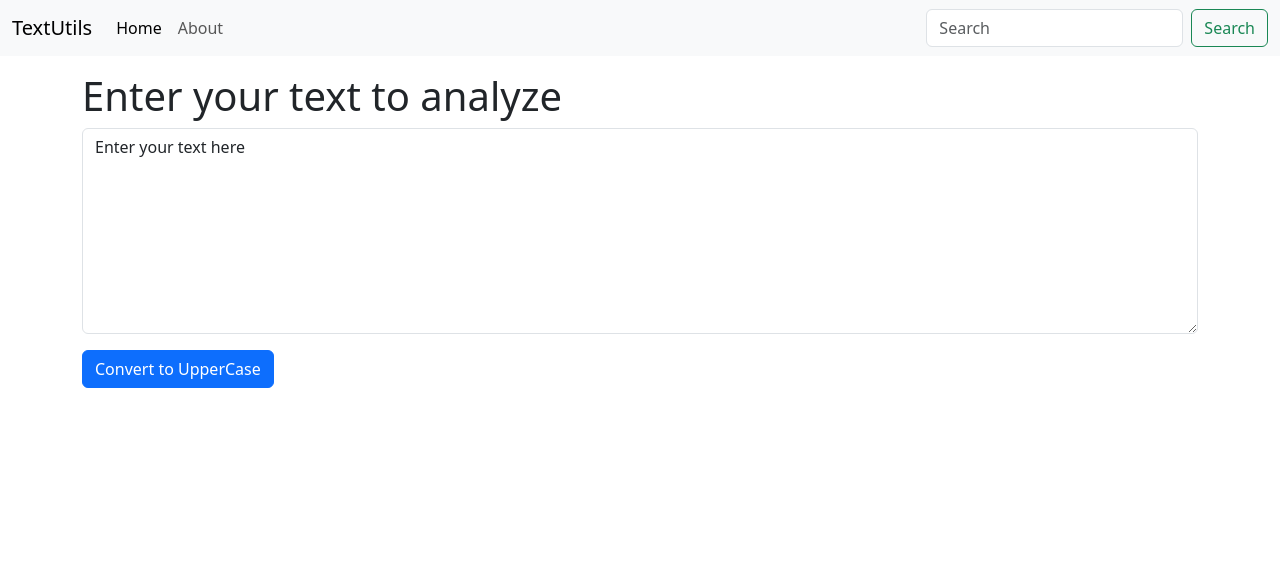
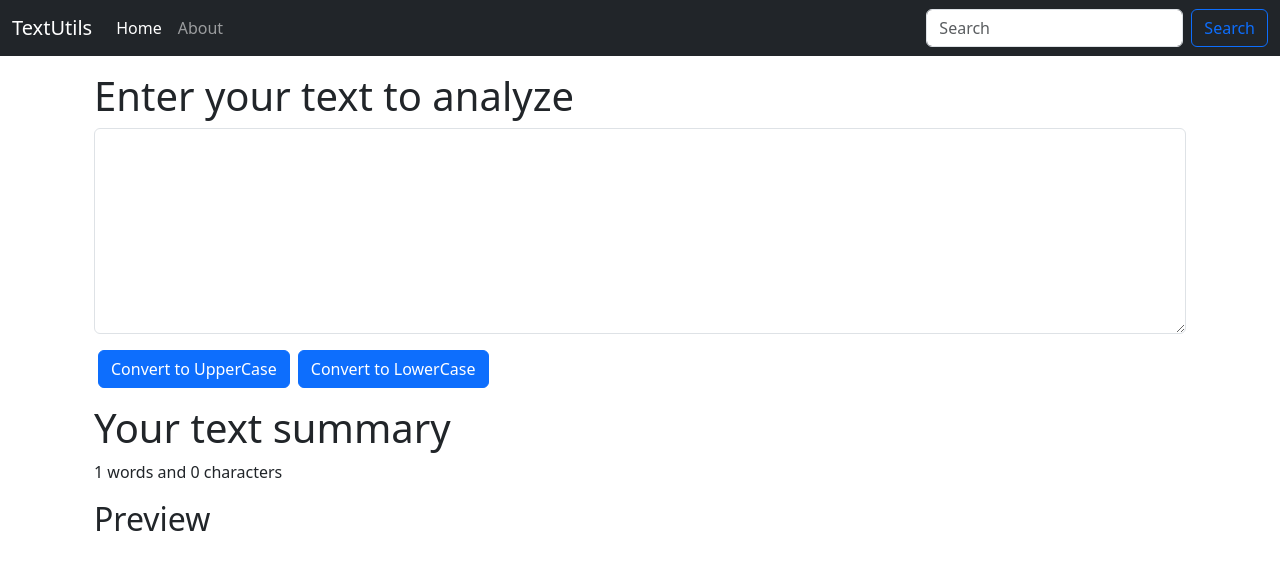
Before and after one commit to tshivanshu9/textutils, a React (Create React App) app: page / in a window 1280 px wide. Shown: the top 570 px of the page. Built offline with nearby package versions, Linux system fonts and the light colour scheme.

Commit message:
More buttons - video no 8

```diff
--- a/src/components/Navbar.js
+++ b/src/components/Navbar.js
@@ -3,7 +3,7 @@
 
 export default function Navbar({title = 'TextUtils', aboutText = 'About'}) {
   return (
-    <nav className="navbar navbar-expand-lg bg-body-tertiary">
+    <nav className="navbar navbar-expand-lg navbar-dark bg-dark">
       <div className="container-fluid">
         <a className="navbar-brand" href="/">{title}</a>
         <button className="navbar-toggler" type="button" data-bs-toggle="collapse" data-bs-target="#navbarSupportedContent">
@@ -20,7 +20,7 @@
           </ul>
           <form className="d-flex" role="search">
             <input className="form-control me-2" type="search" placeholder="Search" />
-            <button className="btn btn-outline-success" type="submit">Search</button>
+            <button className="btn btn-outline-primary" type="submit">Search</button>
           </form>
         </div>
       </div>
--- a/src/components/TextForm.js
+++ b/src/components/TextForm.js
@@ -8,14 +8,27 @@
     const handleOnChange = (event) => {
         setText(event.target.value);
     };
-    const [text, setText] = useState('Enter your text here');
+    const handleLoClick = () => {
+        const newText = text.toLowerCase();
+        setText(newText);
+    };
+    const [text, setText] = useState('');
     return (
-        <div>
+        <>
+        <div className='container'>
             <h1>{props.heading}</h1>
             <div className="mb-3">
                 <textarea className="form-control" value={text} onChange={handleOnChange} id="myBox" rows="8"></textarea>
             </div>
-            <button className="btn btn-primary" onClick={handleUpClick}>Convert to UpperCase</button>
+            <button className="btn btn-primary mx-1" onClick={handleUpClick}>Convert to UpperCase</button>
+            <button className="btn btn-primary mx-1" onClick={handleLoClick}>Convert to LowerCase</button>
         </div>
+        <div className="container my-3">
+            <h1>Your text summary</h1>
+            <p>{text.split(" ").length} words and {text.length} characters</p>
+            <h2>Preview</h2>
+            <p>{text}</p>
+        </div>
+        </>
     )
 }
```
